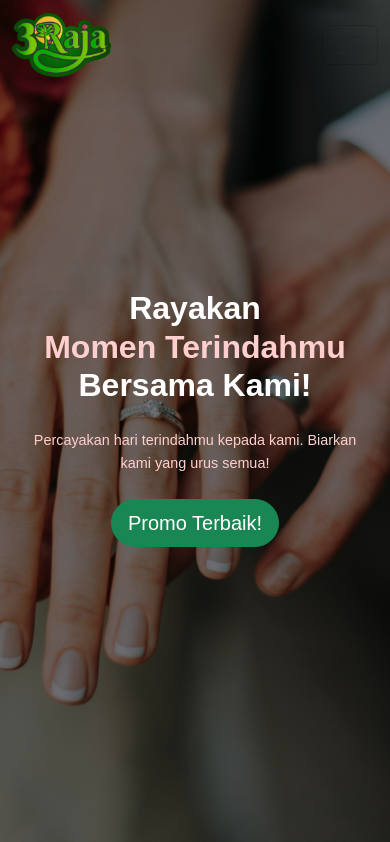
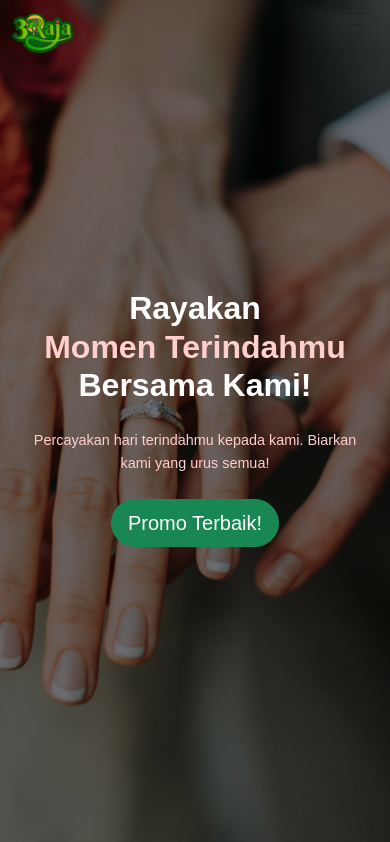
Before and after one commit to AgriAdhiatma24/3raja-resto-profile, a React (Vite) app: page /wedding in a window 390 px wide. Shown: the top 842 px of the page. Built offline with nearby package versions, Linux system fonts and the light colour scheme.

Commit message:
improve image loading

```diff
--- a/index.html
+++ b/index.html
@@ -4,6 +4,15 @@
     <meta charset="UTF-8" />
     <!-- <link rel="icon" type="image/svg+xml" href="/vite.svg" /> -->
     <link rel="icon" type="image/svg+xml" href="/public/favicon.png" />
+    <link
+      rel="preload"
+      as="image"
+      href="src/assets/img/resto/resto-exterior.jpg"
+    />
+    <link rel="preload" as="image" href="src/assets/img/resto/3raja-logo.png" />
+    <link rel="preload" as="image" href="src/assets/img/daily-menu/menu1.png" />
+    <link rel="preload" as="image" href="src/assets/img/daily-menu/menu2.png" />
+    <link rel="preload" as="image" href="src/assets/img/daily-menu/menu3.png" />
 
     <meta name="viewport" content="width=device-width, initial-scale=1.0" />
     <!-- Font Awsome CDN -->
--- a/src/index.css
+++ b/src/index.css
@@ -41,6 +41,20 @@
 .navbar .logo img {
   height: 4rem;
   object-fit: contain;
+}
+
+/* Medium screens (tablets) */
+@media (max-width: 768px) {
+  .navbar .logo img {
+    height: 3rem;
+  }
+}
+
+/* Small screens (phones) */
+@media (max-width: 480px) {
+  .navbar .logo img {
+    height: 2.5rem;
+  }
 }
 
 .navbar .nav-link a {
@@ -130,6 +144,16 @@
   background-size: cover;
   background-position: center;
   background-repeat: no-repeat;
+}
+
+.homepage::before {
+  content: "";
+  position: absolute;
+  width: 0;
+  height: 0;
+  overflow: hidden;
+  visibility: hidden;
+  background-image: url("./assets/img/resto/resto-exterior.jpg");
 }
 
 .custom-font {
@@ -382,6 +406,16 @@ menu-page .row:nth-child(4) h5 {
   background-size: cover;
   background-position: center;
   background-repeat: no-repeat;
+}
+
+.wedding::before {
+  content: "";
+  position: absolute;
+  width: 0;
+  height: 0;
+  overflow: hidden;
+  visibility: hidden;
+  background-image: url("./assets/img/wedding/wedding-pic.jpg");
 }
 
 .wedding .header-box h1 {
--- a/src/pages/DailyMenu.jsx
+++ b/src/pages/DailyMenu.jsx
@@ -6,9 +6,9 @@ const DailyMenu = () => {
   return (
     <div className="menu-daily">
       <div className="daily-menu w-100">
-        <img src={menu1} alt="menu-1" />
-        <img src={menu2} alt="menu-2" />
-        <img src={menu3} alt="menu-3" />
+        <img src={menu1} alt="menu-1" loading="lazy" />
+        <img src={menu2} alt="menu-2" loading="lazy" />
+        <img src={menu3} alt="menu-3" loading="lazy" />
       </div>
     </div>
   );
```
